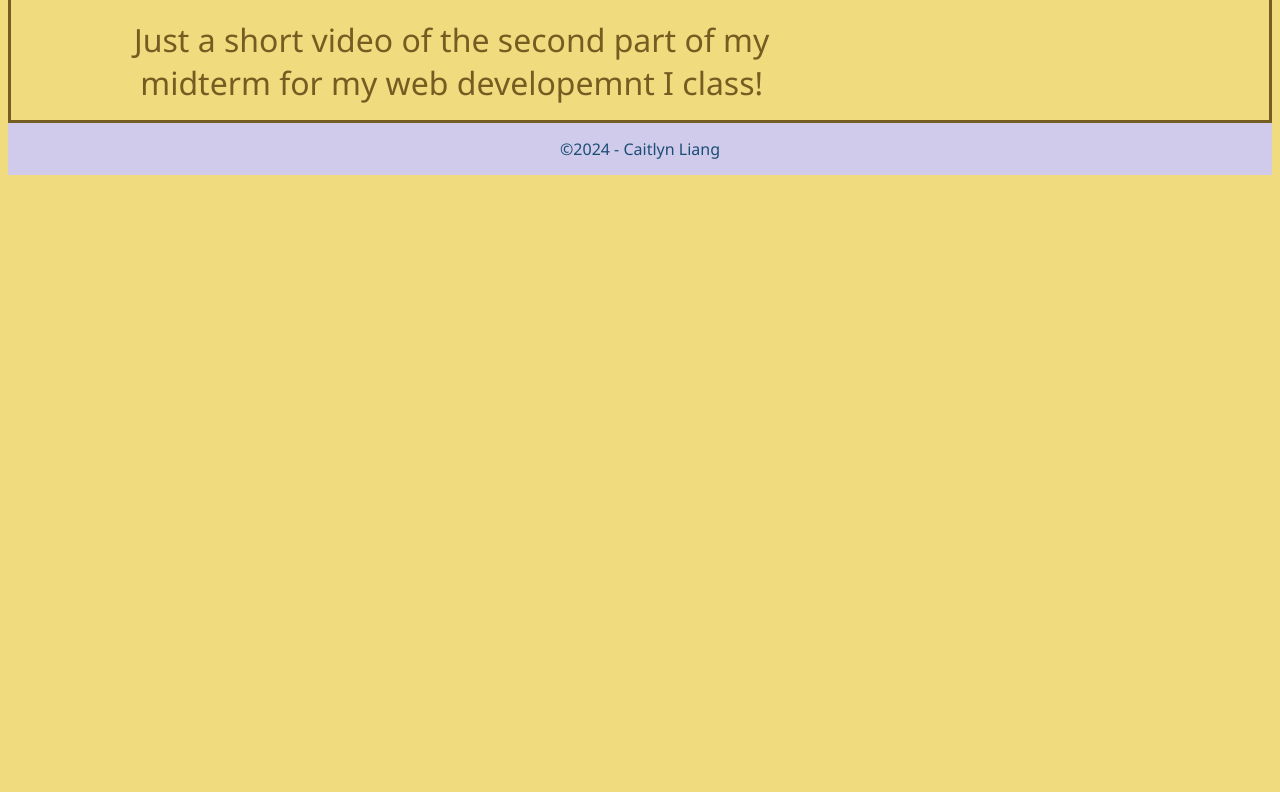
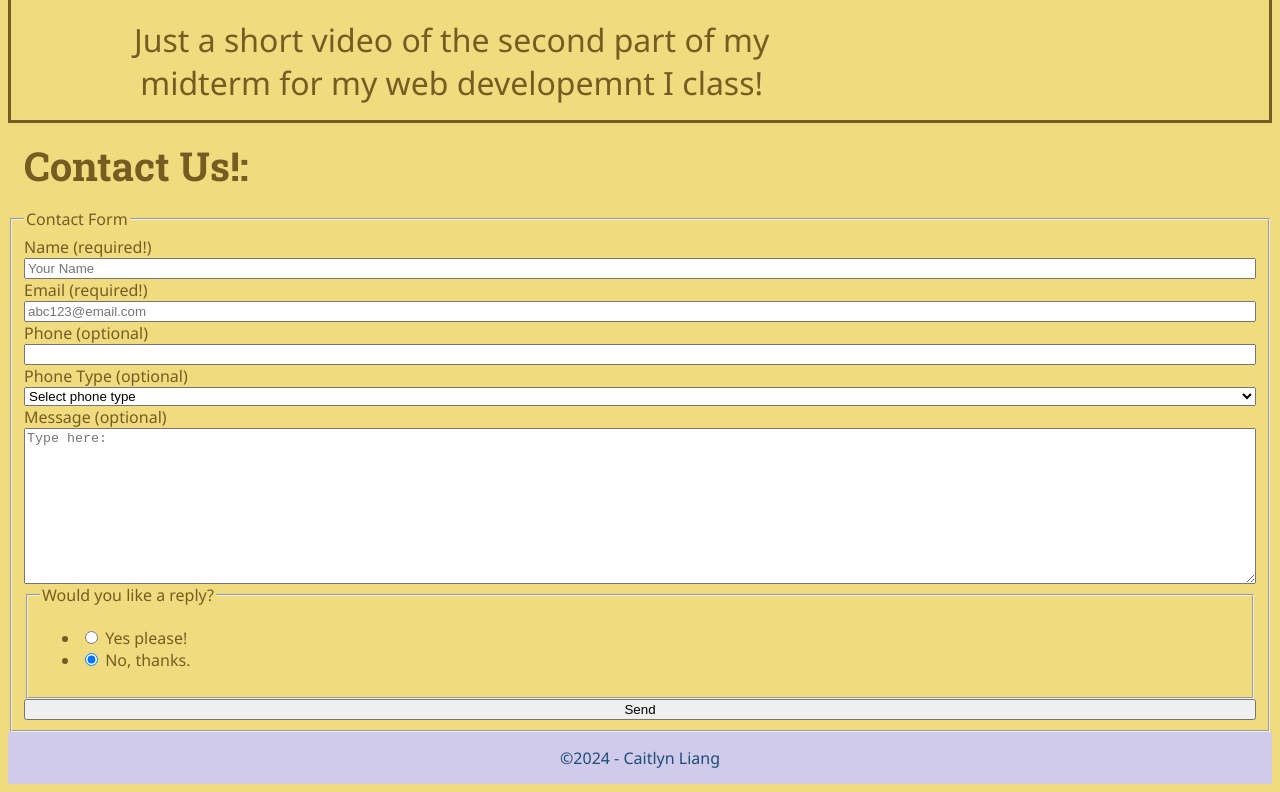
Before and after one commit to RVCC-IDMX/about-me-Catsumii, a plain HTML site: page index.html in a window 1280 px wide. Shown: the part 3926-4718 px from the top of the page. Before the commit the page ends 4109 px from the top, so only its background shows below. Drawn offline with Linux system fonts and the light colour scheme.

Commit message:
Add netlify form

```diff
--- a/css/style.css
+++ b/css/style.css
@@ -123,6 +123,8 @@ section#hobbies {
 
     }
 
+}
+
 /* Large screen size*/
 
 @media screen and (min-width: 100em) {
@@ -143,3 +145,8 @@ section#hobbies {
         display: block;
     }
 }
+
+/* Contact Form */
+#formElements {
+    display: grid;
+}
--- a/index.html
+++ b/index.html
@@ -121,6 +121,71 @@
                 </figcaption>
             </figure>
         </section>
+
+        <section id="contact">
+
+            <h2>Contact Us!:</h2>
+
+            <form id="contactForm" name="contactForm" method="post" action="data-netlify=true" >
+
+                <fieldset>
+                    <legend>Contact Form</legend>
+
+                    <div id="formElements">
+
+                    <!-- User's Name -->
+                     <label for="name">Name (required!) </label>
+                     <input type="text" id="name" name="name" required placeholder="Your Name">
+
+                     <!-- User's Email -->
+                      <label for="email">Email (required!) </label>
+                      <input type="email" id = email" name="email" required placeholder="abc123@email.com">
+
+                      <!-- User's Phone Number -->
+                       <label for="phone">Phone (optional) </label>
+                       <input type="phone" id="phone" name="phone">
+
+                       <!-- Phone type -->
+                        <label for="phonetype">Phone Type (optional) </label>
+                        <select id="phonetype">
+                            <option value="" selected>Select phone type</option>
+                            <option value="Mobile">Mobile</option>
+                            <option value="Work">Work</option>
+                            <option value="Home">Home</option>
+                        </select>
+
+                        <!-- Message -->
+                         <label for="message"> Message (optional) </label>
+                         <textarea id="message" name="message" rows="10" placeholder="Type here:"></textarea>
+
+                         <!-- Reply -->
+                          <fieldset>
+                            <legend> Would you like a reply? </legend>
+
+                            <ul>
+                                <li>
+                                    <input type="radio" id="message-yes" name="reply" value="Yes reply">
+                                    <label for="message-yes">Yes please!</label>
+                                </li>
+                                <li>
+                                    <input type="radio" id="message-no" name="reply" value="No reply" checked>
+                                    <label for="message-no">No, thanks.</label>
+
+                                </li>
+                            </ul>
+
+                          </fieldset>
+
+                          <!-- Submit Button -->
+                           <button type="submit">Send</button>
+
+                    </div>
+
+                </fieldset>
+
+            </form>
+
+        </section>
     </main>
 
     <footer>
```
